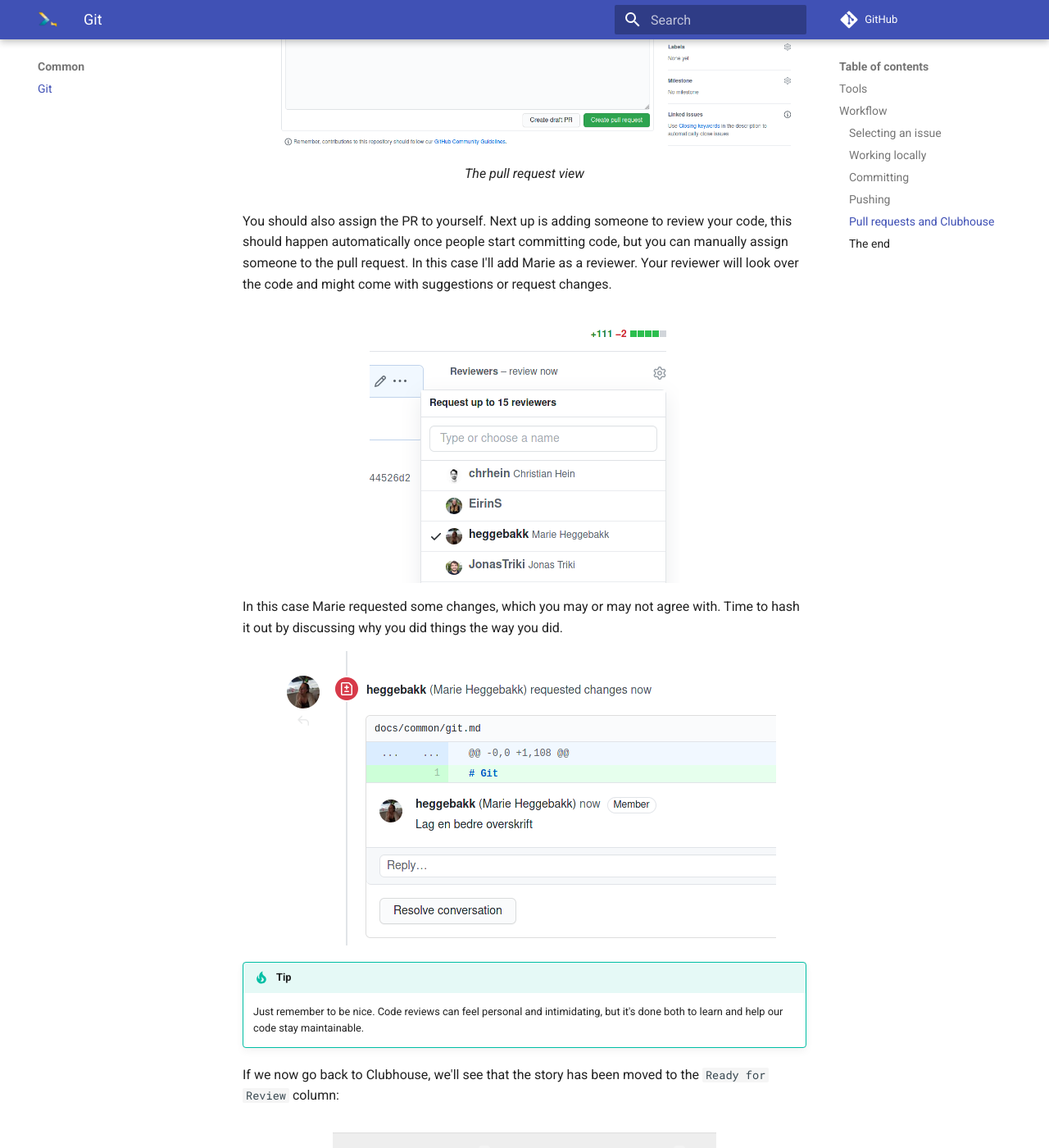
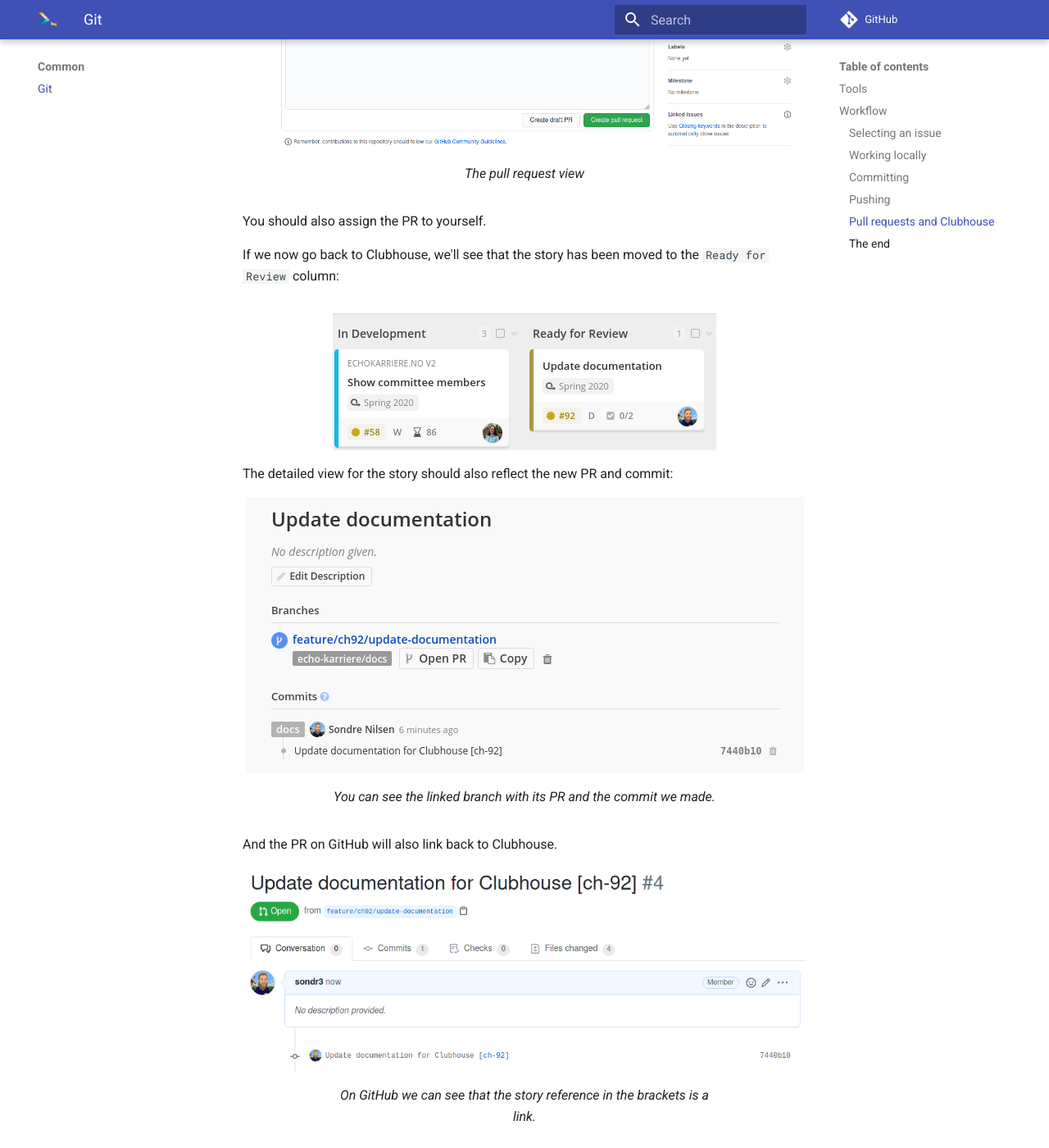
Before and after one commit to echo-karriere/docs, an MkDocs documentation site: the page built from docs/common/git.md, in a window 1280 px wide and 1400 px high, scrolled down 4687 px. Shown: the whole window at 82% size. Built offline with MkDocs 1.6.1 and Material for MkDocs 9.7.7, drawn with Linux system fonts in a browser that asks for light colours; emoji names are drawn with the system emoji font; comment, search, counter and statistics services are not loaded; some of the changed text lies outside the part shown.

Commit message:
Move a section around for clarity [ch-92]

```diff
--- a/docs/common/git.md
+++ b/docs/common/git.md
@@ -190,11 +190,33 @@
   <figcaption>The pull request view</figcaption>
 </figure>
 
-You should also assign the PR to yourself. Next up is adding someone to review
-your code, this should happen automatically once people start committing code,
-but you can manually assign someone to the pull request. In this case I'll add
-Marie as a reviewer. Your reviewer will look over the code and might come with
-suggestions or request changes.
+You should also assign the PR to yourself.
+
+If we now go back to Clubhouse, we'll see that the story has been moved to the
+`Ready for Review` column:
+
+<figure>
+  <img src="/images/clubhouse-ready-review.png" />
+</figure>
+
+The detailed view for the story should also reflect the new PR and commit:
+
+<figure>
+  <img src="/images/clubhouse-branches-commits.png" />
+  <figcaption>You can see the linked branch with its PR and the commit we made.</figcaption>
+</figure>
+
+And the PR on GitHub will also link back to Clubhouse.
+
+<figure>
+  <img src="/images/github-pr-reference.png" />
+  <figcaption>On GitHub we can see that the story reference in the brackets is a link.</figcaption>
+</figure>
+
+Next up is adding someone to review your code, this should happen automatically
+once people start committing code, but you can manually assign someone to the
+pull request. In this case I'll add Marie as a reviewer. Your reviewer will
+look over the code and might come with suggestions or request changes.
 
 <figure>
   <img src="/images/github-add-reviewer.png" />
@@ -211,24 +233,9 @@
     Just remember to be nice. Code reviews can feel personal and intimidating, but it's
     done both to learn and help our code stay maintainable.
 
-If we now go back to Clubhouse, we'll see that the story has been moved to the
-`Ready for Review` column:
-
-<figure>
-  <img src="/images/clubhouse-ready-review.png" />
-</figure>
-<figure>
-  <img src="/images/clubhouse-branches-commits.png" />
-  <figcaption>You can see the linked branch with its PR and the commit we made.</figcaption>
-</figure>
-<figure>
-  <img src="/images/github-pr-reference.png" />
-  <figcaption>On GitHub we can see that the story reference in the brackets is a link.</figcaption>
-</figure>
-
-Once you're done with the requested changes, you can ask the
-person to review the pull request again. Or you might skip this entire step if
-everything looks peachy and the pull request is approved immediately.
+Once you're done with the requested changes, you can ask the person to review
+the pull request again. Or you might skip this entire step if everything looks
+peachy and the pull request is approved immediately.
 
 <figure>
   <img src="/images/github-review-approved.png" />
```
